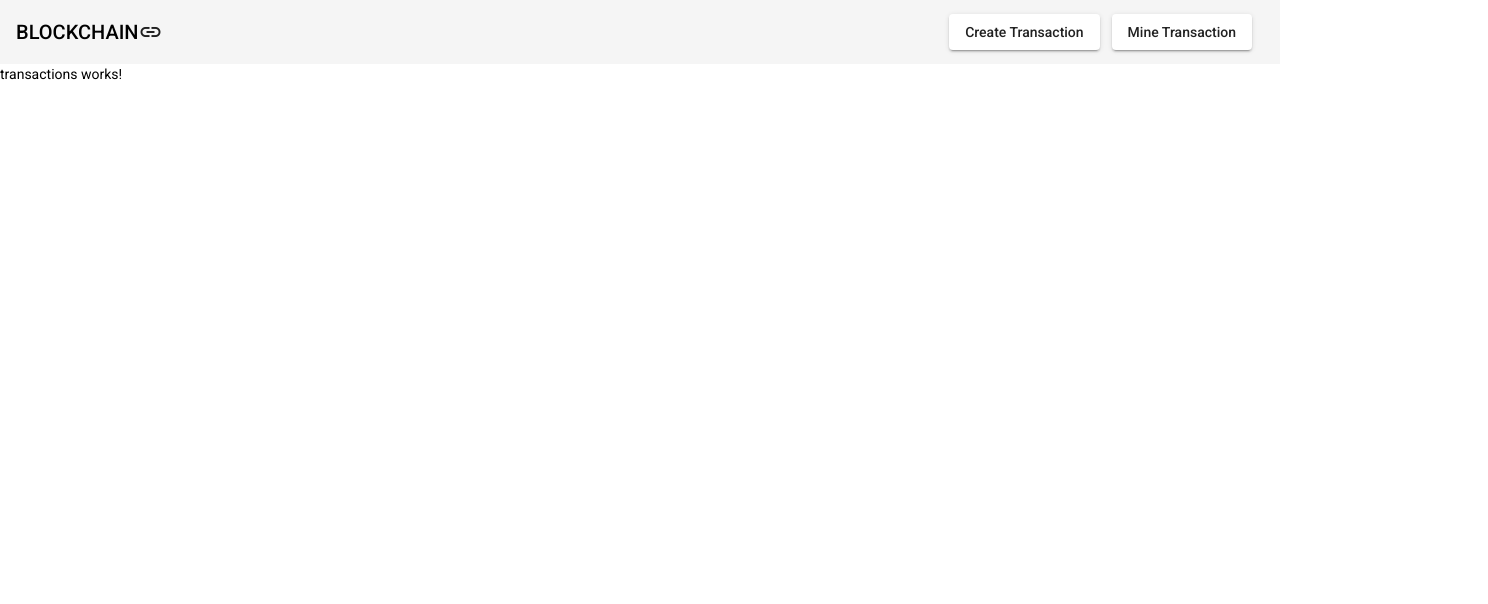
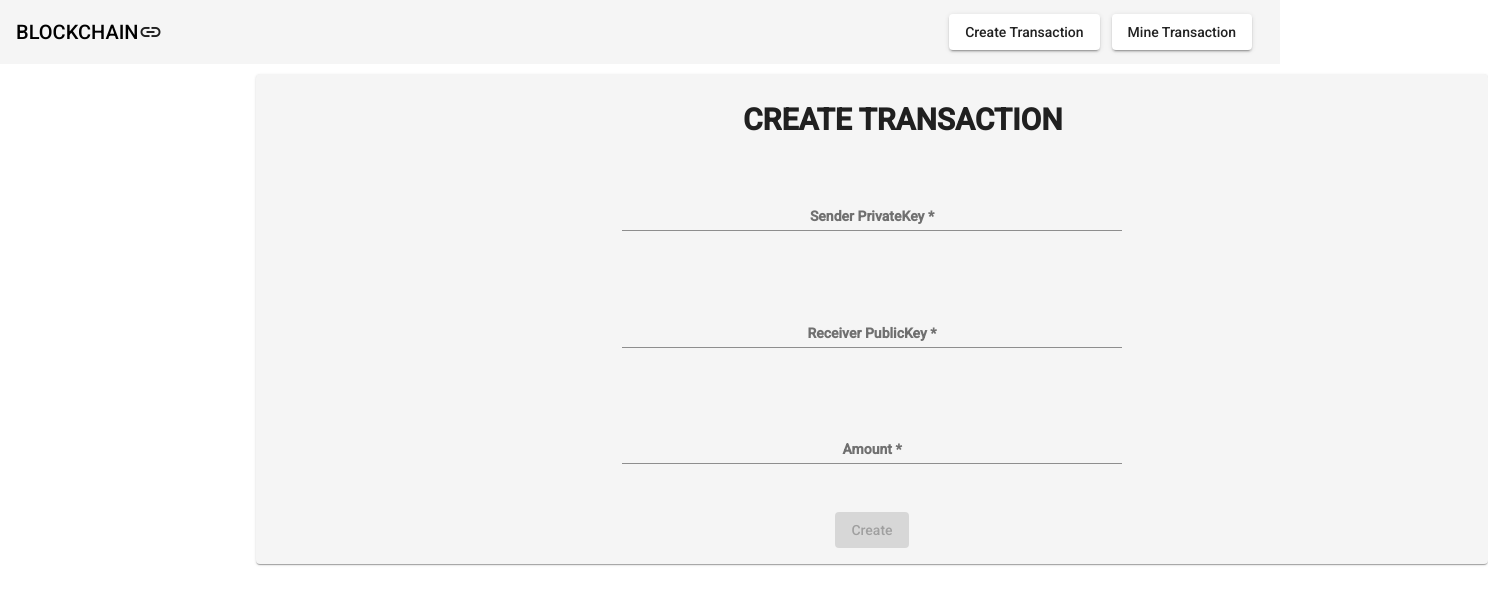
Before and after one commit to kacpergrzenda/Java-Blockchain-Applied-Project, an Angular app in the folder blockchainapp/: page /transactions in a window 1280 px wide. Shown: the top 604 px of the page, 1488 px wide, since content can reach past the window. Built offline with nearby package versions, Linux system fonts and the light colour scheme.

Commit message:
Send Transactions

```diff
--- a/blockchainapp/src/app/app.module.ts
+++ b/blockchainapp/src/app/app.module.ts
@@ -21,6 +21,8 @@ import {MatInputModule} from '@angular/material/input';
 import { FormsModule } from '@angular/forms';
 import {MatCardModule} from '@angular/material/card';
 import {MatDividerModule} from '@angular/material/divider';
+import {MatFormFieldModule} from '@angular/material/form-field';
+import { ReactiveFormsModule } from '@angular/forms';
 @NgModule({
   declarations: [
     AppComponent,
@@ -45,7 +47,9 @@ import {MatDividerModule} from '@angular/material/divider';
     MatInputModule,
     FormsModule,
     MatCardModule,
-    MatDividerModule
+    MatDividerModule,
+    MatFormFieldModule,
+    ReactiveFormsModule
   ],
   providers: [BlockchainService],
   bootstrap: [AppComponent]
--- a/blockchainapp/src/app/blockchain.service.ts
+++ b/blockchainapp/src/app/blockchain.service.ts
@@ -26,11 +26,6 @@ export class BlockchainService {
     return this.http.get<Block[]>(`${this.apiServerUrl}/blockchain/all`);
   }
 
-  /*  Create a new block by sending it transaction data*/
-  public addBlock(transaction: string): Observable<string> {
-    return this.http.post<string>(`${this.apiServerUrl}/blockchain/add`, transaction);
-  }
-
   /*Generate a wallet*/
   public createWallet(): Observable<string[]> {
     return this.http.get<string[]>(`${this.apiServerUrl}/blockchain/createWallet`);
@@ -46,6 +41,7 @@ export class BlockchainService {
     return this.http.post<string[]>(`${this.apiServerUrl}/blockchain/getWallet/`, pk);
   }
 
+  /* Get all Transactions from current Block */
   public getAllTransactions(): Observable<Transaction[]> {
     return this.http.get<Transaction[]>(`${this.apiServerUrl}/blockchain/transactionList`);
   }
@@ -54,4 +50,8 @@ export class BlockchainService {
   public mineBlock(pk: string): Observable<string>{
     return this.http.post<string>(`${this.apiServerUrl}/blockchain/mineBlock/`, pk, this.httpOptions);
   }
+
+  public createTransaction(sender: string, reciepient: string, amount: string): Observable<string>{
+    return this.http.post<string>(`${this.apiServerUrl}/blockchain/createTransaction/`, {transactionId: 0,sender, reciepient, amount}, this.httpOptions);
+  }
 }
--- a/blockchainapp/src/app/pages/transactions/transactions.component.html
+++ b/blockchainapp/src/app/pages/transactions/transactions.component.html
@@ -9,4 +9,59 @@
       <button mat-raised-button class="button-navigation" routerLink="/mining">Mine Transaction</button>
     </div>
   </mat-toolbar>
-<p>transactions works!</p>
+<div>
+  <mat-card class="create-transaction-card">
+
+    <mat-card-header class="create-transaction-card-header">
+      <mat-card-title class="create-transaction-card-title">
+        CREATE TRANSACTION
+      </mat-card-title>
+    </mat-card-header>
+
+
+    <mat-card-content class="create-transaction-card-content">
+      <form [formGroup]="transactionForm" *ngIf="transactionForm">
+
+        <div>
+          <mat-form-field class="mat-form-field">
+            <mat-label>Sender PrivateKey</mat-label>
+            <input matInput type="text" [formControl]="senderControl"/>
+            <mat-error *ngIf="senderControl.invalid">
+              Sender PrivateKey Invalid
+          </mat-error>
+          </mat-form-field>
+        </div>
+
+        <div>
+          <mat-form-field class="mat-form-field">
+            <mat-label>Receiver PublicKey</mat-label>
+            <input matInput type="text" [formControl]="receiverControl"/>
+            <mat-error *ngIf="receiverControl.invalid">
+              Sender PublicKey Invalid
+          </mat-error>
+          </mat-form-field>
+        </div>
+
+        <div>
+          <mat-form-field class="mat-form-field">
+            <mat-label>Amount</mat-label>
+            <input matInput type="text" [formControl]="amountControl"/>
+            <mat-error *ngIf="amountControl.invalid">
+              Amount Invalid
+          </mat-error>
+          </mat-form-field>
+        </div>
+
+        <div>
+          <button mat-raised-button type="submit" [disabled]="!transactionForm.valid" (click)="onTransaction()">
+            Create
+          </button>
+        </div>
+
+      </form>
+    </mat-card-content>
+
+
+
+  </mat-card>
+</div>
--- a/blockchainapp/src/app/pages/transactions/transactions.component.scss
+++ b/blockchainapp/src/app/pages/transactions/transactions.component.scss
@@ -9,3 +9,31 @@
     text-decoration:none;
     color: black;
   }
+
+
+
+  .create-transaction-card {
+    margin: 10px;
+    width: 1200px;
+    margin-left: 20%;
+    background-color: whitesmoke;
+    align-content: center;
+  }
+
+  .create-transaction-card-title {
+    margin-left: 14.5em;
+    font-weight: bold;
+    font-size: 30px;
+    padding: 20px;
+  }
+
+  .create-transaction-card-content {
+    text-align: center;
+  }
+
+  .mat-form-field {
+    padding: 30px;
+    width: 500px;
+    text-align: center;
+    font-weight: bold;
+  }
--- a/blockchainapp/src/app/pages/transactions/transactions.component.ts
+++ b/blockchainapp/src/app/pages/transactions/transactions.component.ts
@@ -1,5 +1,8 @@
 import { Component, OnInit } from '@angular/core';
-
+import { FormGroup, FormControl, Validators } from '@angular/forms';
+import { BlockchainService } from 'src/app/blockchain.service';
+import { HttpErrorResponse } from '@angular/common/http';
+import { Transaction } from '../../transaction';
 @Component({
   selector: 'app-transactions',
   templateUrl: './transactions.component.html',
@@ -7,9 +10,45 @@ import { Component, OnInit } from '@angular/core';
 })
 export class TransactionsComponent implements OnInit {
 
-  constructor() { }
+  transactionForm: any;
+
+  //Getter/Accessors
+  get senderControl() {
+    return this.transactionForm.get('sender');
+  }
+
+  get receiverControl() {
+    return this.transactionForm.get('receiver');
+  }
+
+  get amountControl() {
+    return this.transactionForm.get('amount');
+  }
+
+
+  constructor(private blockchainService: BlockchainService) { }
 
   ngOnInit(): void {
+
+    this.transactionForm = new FormGroup({
+      sender: new FormControl('', [Validators.required]),
+      receiver: new FormControl('', [Validators.required]),
+      amount: new FormControl('', [Validators.required]),
+    });
+
   }
 
+
+  onTransaction() {
+    this.blockchainService.createTransaction(this.senderControl.value, this.receiverControl.value, this.amountControl.value).subscribe(
+      (response: string) => {
+        console.log(response)
+      },
+      (error: HttpErrorResponse) => {
+        alert(error.message);
+      }
+    );
+  }
+
+
 }
```
Also changed, not shown: 2 other files (tests, documents, lock files or other folders).
